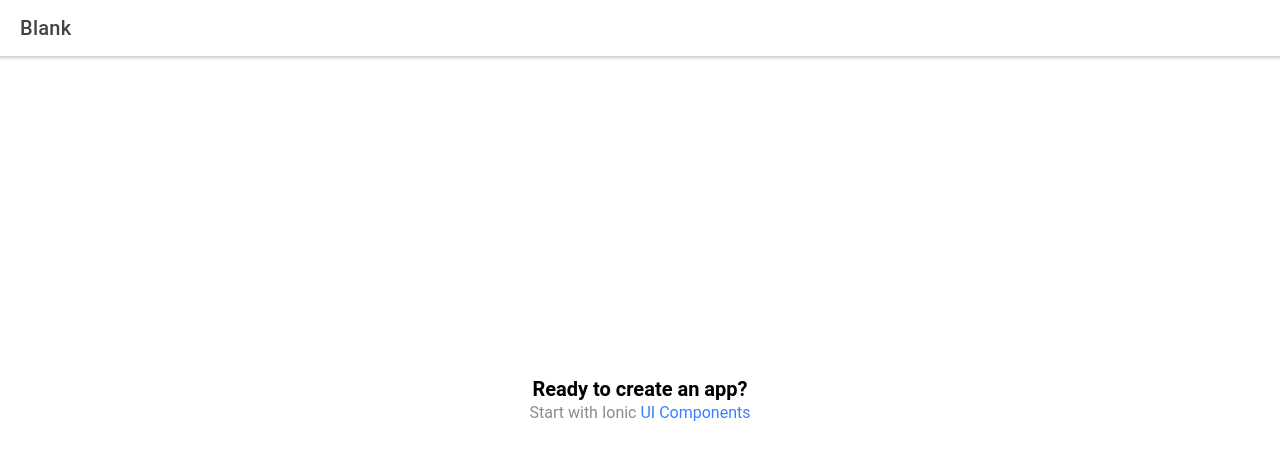
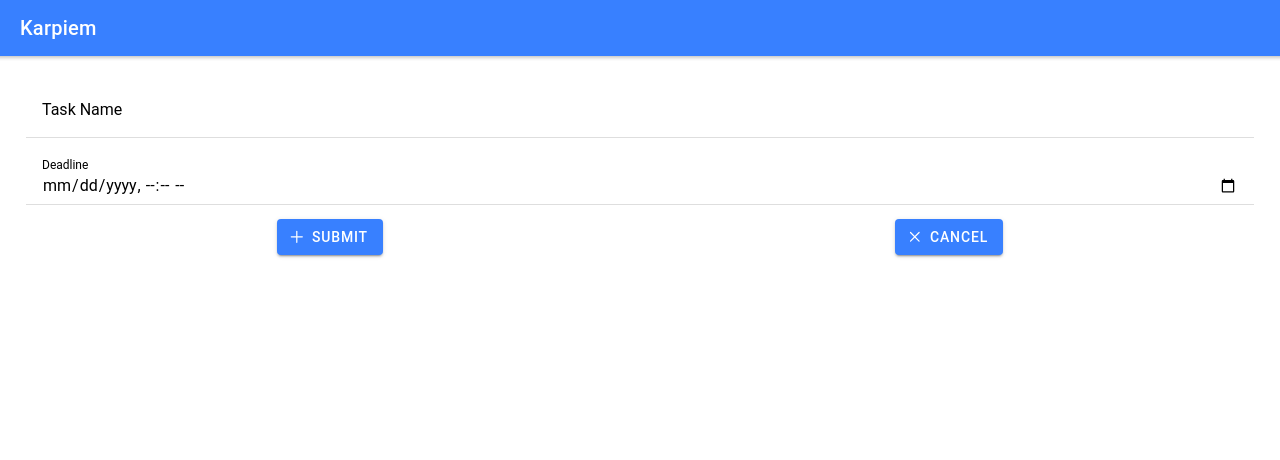
Before and after one commit to L42ARO/project_keating, a React (Create React App) app in the folder frontend/: page / in a window 1280 px wide. Before the commit this address led to /home. Shown: the top 460 px of the page. Built offline with nearby package versions, Linux system fonts and the light colour scheme.

Commit message:
Basic ionic frontend added

```diff
--- a/frontend/src/App.tsx
+++ b/frontend/src/App.tsx
@@ -1,42 +1,115 @@
-import { Redirect, Route } from 'react-router-dom';
-import { IonApp, IonRouterOutlet, setupIonicReact } from '@ionic/react';
-import { IonReactRouter } from '@ionic/react-router';
-import Home from './pages/Home';
-
+import React, { useRef, useState } from "react";
+import {
+  IonAlert,
+  IonApp,
+  IonCol,
+  IonContent,
+  IonDatetime,
+  IonGrid,
+  IonHeader,
+  IonInput,
+  IonItem,
+  IonLabel,
+  IonRow,
+  IonTitle,
+  IonToolbar,
+  setupIonicReact,
+} from "@ionic/react";
 /* Core CSS required for Ionic components to work properly */
-import '@ionic/react/css/core.css';
+import "@ionic/react/css/core.css";
 
 /* Basic CSS for apps built with Ionic */
-import '@ionic/react/css/normalize.css';
-import '@ionic/react/css/structure.css';
-import '@ionic/react/css/typography.css';
+import "@ionic/react/css/normalize.css";
+import "@ionic/react/css/structure.css";
+import "@ionic/react/css/typography.css";
 
 /* Optional CSS utils that can be commented out */
-import '@ionic/react/css/padding.css';
-import '@ionic/react/css/float-elements.css';
-import '@ionic/react/css/text-alignment.css';
-import '@ionic/react/css/text-transformation.css';
-import '@ionic/react/css/flex-utils.css';
-import '@ionic/react/css/display.css';
+import "@ionic/react/css/padding.css";
+import "@ionic/react/css/float-elements.css";
+import "@ionic/react/css/text-alignment.css";
+import "@ionic/react/css/text-transformation.css";
+import "@ionic/react/css/flex-utils.css";
+import "@ionic/react/css/display.css";
 
 /* Theme variables */
-import './theme/variables.css';
+import "./theme/variables.css";
+/* Components */
+import NeotaskControls from "./components/NeotaskControls";
+import NTSubmitResult from "./components/NTSubmitResult";
 
 setupIonicReact();
 
-const App: React.FC = () => (
-  <IonApp>
-    <IonReactRouter>
-      <IonRouterOutlet>
-        <Route exact path="/home">
-          <Home />
-        </Route>
-        <Route exact path="/">
-          <Redirect to="/home" />
-        </Route>
-      </IonRouterOutlet>
-    </IonReactRouter>
-  </IonApp>
-);
+const App: React.FC = () => {
+  const [submitted, setSubmitted] = useState<boolean>(false);
+  const nTNameRef = useRef<HTMLIonInputElement>(null);
+  const nTDeadlineRef = useRef<HTMLIonInputElement>(null);
+  const [hideDate, setHideDate] = useState<boolean>(true);
+  const [error, setError]=useState<string>();
+  const submit = () => {
+    const inNTName = nTNameRef.current!.value;
+    const inNTDeadline = nTDeadlineRef.current!.value;
+    if (!inNTName || !inNTName) {
+      setError("Please don't submit empty input fields")
+      return;
+    }
+    setSubmitted(true);
+    console.log(
+      "Sending JSON to server: {" + inNTName + "," + inNTDeadline + "}"
+    );
+    clearInput();
+  };
+  const clearInput = () => {
+    nTNameRef.current!.value = "";
+    nTDeadlineRef.current!.value = "";
+  };
+  const resetInput = () => {
+    setSubmitted(false);
+    clearInput();
+  };
+  const clearError = ()=>{
+    setError('')
+  }
+  return (
+    <React.Fragment>
+      <IonAlert
+        isOpen={!!error}
+        message={error}
+        buttons={[{text:"Ok I get it", handler: clearError}]}
+        />
+      <IonApp>
+        <IonHeader>
+          <IonToolbar color="primary">
+            <IonTitle>Karpiem</IonTitle>
+          </IonToolbar>
+        </IonHeader>
+        <IonContent className="ion-padding">
+          <IonGrid>
+            <IonRow>
+              <IonCol>
+                <IonItem>
+                  <IonLabel position="floating">Task Name</IonLabel>
+                  <IonInput ref={nTNameRef}></IonInput>
+                </IonItem>
+              </IonCol>
+            </IonRow>
+            <IonRow>
+              <IonCol>
+                <IonItem>
+                  <IonLabel position="stacked">Deadline</IonLabel>
+                  <IonInput
+                    type="datetime-local"
+                    ref={nTDeadlineRef}
+                  ></IonInput>
+                </IonItem>
+              </IonCol>
+            </IonRow>
+            <NeotaskControls onSubmit={submit} onReset={resetInput} />
+            {submitted ? <NTSubmitResult /> : null}
+          </IonGrid>
+        </IonContent>
+      </IonApp>
+    </React.Fragment>
+  );
+};
 
 export default App;
--- a/frontend/src/components/ExploreContainer.css
+++ /dev/null
@@ -1,24 +0,0 @@
-.container {
-  text-align: center;
-  position: absolute;
-  left: 0;
-  right: 0;
-  top: 50%;
-  transform: translateY(-50%);
-}
-
-.container strong {
-  font-size: 20px;
-  line-height: 26px;
-}
-
-.container p {
-  font-size: 16px;
-  line-height: 22px;
-  color: #8c8c8c;
-  margin: 0;
-}
-
-.container a {
-  text-decoration: none;
-}
--- a/frontend/src/components/ExploreContainer.tsx
+++ /dev/null
@@ -1,14 +0,0 @@
-import './ExploreContainer.css';
-
-interface ContainerProps { }
-
-const ExploreContainer: React.FC<ContainerProps> = () => {
-  return (
-    <div className="container">
-      <strong>Ready to create an app?</strong>
-      <p>Start with Ionic <a target="_blank" rel="noopener noreferrer" href="https://ionicframework.com/docs/components">UI Components</a></p>
-    </div>
-  );
-};
-
-export default ExploreContainer;
--- /dev/null
+++ b/frontend/src/components/NTSubmitResult.tsx
@@ -0,0 +1,20 @@
+import React from 'react';
+import { IonCard, IonCardContent, IonCol, IonRow, IonText } from '@ionic/react'
+
+const NTSubmitResult: React.FC = () =>{
+    return (
+        <IonRow>
+            <IonCol>
+              <IonCard>
+                <IonCardContent>
+                  <IonText color="warning">
+                    <h2>Submitted awaiting response...</h2>
+                  </IonText>
+                </IonCardContent>
+              </IonCard>
+            </IonCol>
+          </IonRow>
+    );
+};
+
+export default NTSubmitResult;
--- /dev/null
+++ b/frontend/src/components/NeotaskControls.tsx
@@ -0,0 +1,22 @@
+import React from 'react'
+import {IonRow, IonCol, IonButton, IonIcon} from '@ionic/react'
+import {addOutline, closeOutline} from 'ionicons/icons'
+
+const NeotaskControls: React.FC<{onSubmit: ()=>void; onReset: ()=>void;}> = props =>(
+<IonRow>
+  <IonCol className="ion-text-center">
+    <IonButton onClick={props.onSubmit}>
+      <IonIcon slot="start" icon={addOutline} />
+      Submit
+    </IonButton>
+  </IonCol>
+  <IonCol className="ion-text-center">
+    <IonButton onClick={props.onReset}>
+      <IonIcon slot="start" icon={closeOutline} />
+      Cancel
+    </IonButton>
+  </IonCol>
+</IonRow>
+);
+
+export default NeotaskControls;
--- a/frontend/src/index.tsx
+++ b/frontend/src/index.tsx
@@ -1,8 +1,6 @@
 import React from 'react';
 import ReactDOM from 'react-dom';
 import App from './App';
-import * as serviceWorkerRegistration from './serviceWorkerRegistration';
-import reportWebVitals from './reportWebVitals';
 
 ReactDOM.render(
   <React.StrictMode>
@@ -11,12 +9,4 @@ ReactDOM.render(
   document.getElementById('root')
 );
 
-// If you want your app to work offline and load faster, you can change
-// unregister() to register() below. Note this comes with some pitfalls.
-// Learn more about service workers: https://cra.link/PWA
-serviceWorkerRegistration.unregister();
-
-// If you want to start measuring performance in your app, pass a function
-// to log results (for example: reportWebVitals(console.log))
-// or send to an analytics endpoint. Learn more: https://bit.ly/CRA-vitals
-reportWebVitals();
+//serviceWorkerRegistration.unregister();
--- a/frontend/src/pages/Home.tsx
+++ /dev/null
@@ -1,25 +0,0 @@
-import { IonContent, IonHeader, IonPage, IonTitle, IonToolbar } from '@ionic/react';
-import ExploreContainer from '../components/ExploreContainer';
-import './Home.css';
-
-const Home: React.FC = () => {
-  return (
-    <IonPage>
-      <IonHeader>
-        <IonToolbar>
-          <IonTitle>Blank</IonTitle>
-        </IonToolbar>
-      </IonHeader>
-      <IonContent fullscreen>
-        <IonHeader collapse="condense">
-          <IonToolbar>
-            <IonTitle size="large">Blank</IonTitle>
-          </IonToolbar>
-        </IonHeader>
-        <ExploreContainer />
-      </IonContent>
-    </IonPage>
-  );
-};
-
-export default Home;
```
Also changed, not shown: frontend/src/setupTests.ts (deleted, +0 -14 lines), frontend/src/pages/Home.css (deleted).
